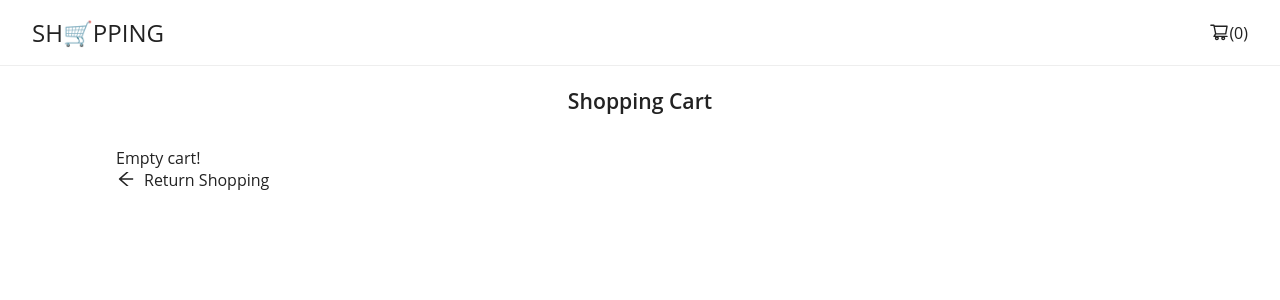
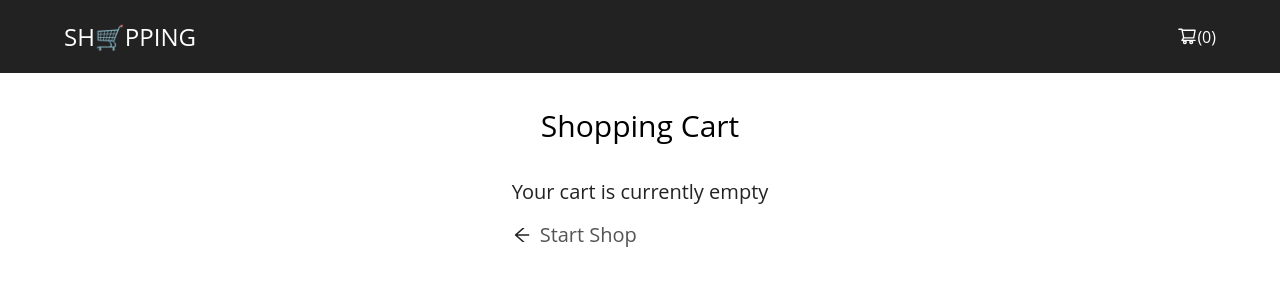
Before and after one commit to Jose-Caldas/Shoes-shopping-cart, a React (Create React App) app: page /cart in a window 1280 px wide. Shown: the top 300 px of the page. Built offline with nearby package versions, Linux system fonts and the light colour scheme.

Commit message:
update cart page

```diff
--- a/src/components/Cart/index.tsx
+++ b/src/components/Cart/index.tsx
@@ -4,11 +4,12 @@ import {
   selectProductsTotalPrice,
 } from '../../app/cartSelectors'
 import { useAppDispatch, useAppSelector } from '../../app/hooks'
-import CartItem from '../cartItem'
 import * as S from './styles'
 import { AiOutlineShoppingCart, AiOutlineArrowLeft } from 'react-icons/ai'
-import Button from '../button'
 import { clearCart } from '../../features/cart/cartSlice'
+import EmptyCart from '../emptyCart'
+import { Link } from 'react-router-dom'
+import CartItem from '../cartItem'
 
 const Cart = () => {
   const { products } = useAppSelector((state) => state.cart)
@@ -27,41 +28,46 @@ const Cart = () => {
         <S.HeaderContent>
           <S.Logo to="/">SH🛒PPING</S.Logo>
           <S.CartView to="/cart">
-            <AiOutlineShoppingCart size={20} />
+            <AiOutlineShoppingCart color="#fff" size={20} />
             <p>({productsCount})</p>
           </S.CartView>
         </S.HeaderContent>
       </S.Header>
-      <S.CartContent>
-        <S.CartTitle>Shopping Cart</S.CartTitle>
-        <S.ProductContainer>
-          {products.length > 0 ? (
-            products.map((product) => (
-              <CartItem key={product.id} product={product} />
-            ))
-          ) : (
-            <>
-              <p>Empty cart!</p>
-              <S.ReturnShop to="/">
-                <AiOutlineArrowLeft size={20} />
-                <p>Return Shopping</p>
-              </S.ReturnShop>
-            </>
-          )}
-          {products.length > 0 && (
-            <S.CartTotal>
-              <div>
-                <span>Total Purchase:</span> R$ {productsTotalPrice}
+      <S.CartTitle>Shopping Cart</S.CartTitle>
+      {products.length > 0 ? (
+        <div className="list-container">
+          <div className="titles">
+            <h3 className="product-title">Product</h3>
+            <h3 className="price">Price</h3>
+            <h3 className="quantity">Quantity</h3>
+            <h3 className="total">Subtotal</h3>
+          </div>
+          {products.map((product) => (
+            <CartItem key={product.id} product={product} />
+          ))}
+          <div className="cart-summary">
+            <button className="clear-cart" onClick={handleClearCart}>
+              Clear Cart
+            </button>
+            <div className="cart-checkout">
+              <div className="subtotal">
+                <span>Purchase Total</span>
+                <span className="amount">${productsTotalPrice}</span>
               </div>
-              <Button title="Clear Cart" onClickHandler={handleClearCart} />
-              <S.ReturnShop to="/">
-                <AiOutlineArrowLeft size={20} />
-                <p>Continue Shopping</p>
-              </S.ReturnShop>
-            </S.CartTotal>
-          )}
-        </S.ProductContainer>
-      </S.CartContent>
+              <p>Taxes and shipping calculated at checkout</p>
+              <button>Check Out</button>
+              <div className="continue-shopping">
+                <Link to="/">
+                  <AiOutlineArrowLeft size={20} />
+                  <span>Continue Shop</span>
+                </Link>
+              </div>
+            </div>
+          </div>
+        </div>
+      ) : (
+        <EmptyCart />
+      )}
     </S.CartContainer>
   )
 }
--- a/src/components/Cart/styles.ts
+++ b/src/components/Cart/styles.ts
@@ -9,6 +9,191 @@ export const CartContainer = styled.div`
   svg {
     color: #222222;
   }
+
+  /* ========================================================= */
+
+  .list-container {
+    padding: 2rem 4rem;
+  }
+  .titles {
+    margin: 2rem 0 1rem 0;
+
+    h3 {
+      font-size: 14px;
+      font-weight: 400;
+      text-transform: uppercase;
+    }
+  }
+
+  .cart-item,
+  .titles {
+    display: grid;
+    align-items: center;
+    grid-template-columns: 3fr 1fr 1fr 1fr;
+    column-gap: 0.5rem;
+  }
+
+  .cart-item {
+    border-top: 1px solid #eee;
+    padding: 1rem 0;
+  }
+
+  .titles .product-title {
+    padding-left: 0.5rem;
+  }
+
+  .titles .total {
+    padding-right: 0.5rem;
+    justify-self: right;
+  }
+
+  .cart-item .cart-product {
+    display: flex;
+  }
+
+  .cart-item .cart-product img {
+    width: 10rem;
+    max-width: 100%;
+    margin-right: 1rem;
+  }
+
+  .cart-item .cart-product h3 {
+    font-weight: 400;
+  }
+
+  .cart-item .cart-product button {
+    border: none;
+    outline: none;
+    margin-top: 0.7rem;
+    cursor: pointer;
+    background: none;
+    color: gray;
+
+    &:hover {
+      color: black;
+    }
+  }
+
+  .cart-product-quantity {
+    display: flex;
+    align-items: flex-start;
+    justify-content: center;
+    width: 130px;
+    max-width: 100%;
+    border: 1px solid rgb(177, 177, 177);
+    border-radius: 5px;
+
+    button {
+      border: none;
+      outline: none;
+      background: none;
+      padding: 0.7rem 1.5rem;
+      cursor: pointer;
+    }
+
+    .count {
+      padding: 0.7rem 0;
+    }
+  }
+
+  .cart-product-total-price {
+    justify-self: right;
+    padding-right: 0.5rem;
+    font-weight: bold;
+  }
+
+  /* Cart summary */
+
+  .cart-summary {
+    display: flex;
+    justify-content: space-between;
+    align-items: flex-start;
+    border-top: 1px solid #eee;
+    padding-top: 2rem;
+
+    .clear-cart {
+      width: 130px;
+      height: 40px;
+      background-color: transparent;
+      color: gray;
+      display: flex;
+      align-items: center;
+      justify-content: center;
+      border-radius: 5px;
+      border: 1px solid #eee;
+      font-weight: 600;
+      transition: all 0.5s ease;
+      text-decoration: none;
+      letter-spacing: 1.15px;
+
+      &:hover {
+        cursor: pointer;
+        background-color: #252422;
+        color: white;
+      }
+    }
+  }
+
+  .cart-checkout {
+    width: 290px;
+    max-width: 100%;
+    padding-right: 0.5rem;
+
+    .subtotal {
+      display: flex;
+      align-items: center;
+      justify-content: space-between;
+      font-size: 20px;
+
+      .amount {
+        font-weight: bold;
+      }
+    }
+
+    p {
+      font-size: 14px;
+      font-weight: 200;
+      margin: 0.5rem 0;
+      color: gray;
+    }
+
+    button {
+      width: 100%;
+      background-color: #252422;
+      color: #fff;
+      display: flex;
+      align-items: center;
+      justify-content: center;
+      border-radius: 10px;
+      border: 1px solid #eee;
+      margin-top: 1rem;
+      padding: 10px;
+      font-weight: 600;
+      transition: all 0.5s ease;
+      text-decoration: none;
+      letter-spacing: 1.15px;
+
+      &:hover {
+        cursor: pointer;
+        background-color: #000;
+      }
+    }
+
+    .continue-shopping {
+      margin-top: 1rem;
+
+      a {
+        display: flex;
+        align-items: center;
+        text-decoration: none;
+        gap: 0.5rem;
+        color: gray;
+        letter-spacing: 1.15px;
+      }
+    }
+  }
+
+  /* ======================================================== */
 `
 
 export const CartContent = styled.div`
@@ -29,12 +214,6 @@ export const ProductContainer = styled.div`
   @media (max-width: 768px) {
     padding: 0;
   }
-`
-
-export const CartTitle = styled.p`
-  font-size: 1.325rem;
-  font-weight: 600;
-  margin-bottom: 2rem;
 `
 
 export const CartTotal = styled.div`
@@ -66,26 +245,37 @@ export const Header = styled.header`
   display: flex;
   align-items: center;
   justify-content: center;
-  border-bottom: 1px solid #eee;
-  padding: 1rem 2rem;
+  padding: 20px 4rem;
+  background-color: #222222;
 `
 
 export const Logo = styled(Link)`
   font-size: 1.5rem;
   text-decoration: none;
-  color: #222;
+  color: #fff;
 `
 
 export const HeaderContent = styled.div`
   display: flex;
   align-items: center;
   justify-content: space-between;
-  width: 1600px;
+  width: 100%;
 `
 
 export const CartView = styled(Link)`
   display: flex;
   text-decoration: none;
+
+  p {
+    color: #fff;
+  }
+`
+
+export const CartTitle = styled.h2`
+  font-size: 30px;
+  font-weight: 400;
+  text-align: center;
+  margin-top: 2rem;
 `
 
 export const ReturnShop = styled(Link)`
--- a/src/components/cartItem/index.tsx
+++ b/src/components/cartItem/index.tsx
@@ -1,19 +1,18 @@
-import { AiOutlinePlus, AiOutlineMinus, AiOutlineClose } from 'react-icons/ai'
-
+import { useAppDispatch } from '../../app/hooks'
+import { AiFillStar } from 'react-icons/ai'
 import * as S from './styles'
-import { useAppDispatch } from '../../app/hooks'
 import {
   decreaseProductQuantity,
   increaseProductQuantity,
   removeProductFromCart,
 } from '../../features/cart/cartSlice'
-import { IProduct } from '../../interface/index'
+import { IProduct } from '../../interface'
 
-export interface CartItemProps {
+export interface CartPageProps {
   product: IProduct
 }
 
-function CartItem({ product }: CartItemProps) {
+function CartItem({ product }: CartPageProps) {
   const dispatch = useAppDispatch()
 
   const handleRemoveClick = () => {
@@ -29,37 +28,39 @@ function CartItem({ product }: CartItemProps) {
   }
 
   return (
-    <S.CartItemContainer>
-      <S.CartItemImage>
-        <img src={product.img} alt={product.title} />
-      </S.CartItemImage>
-
-      <S.CartItemInfo>
-        <p>{product.title}</p>
-        <p>R${product.newPrice}</p>
-
-        <S.CartItemQuantity>
-          <AiOutlineMinus
-            size={20}
-            onClick={handleDecreaseClick}
-            aria-label={`Decrease quantity of ${product.title}`}
-          />
-          <p>{product.quantity}</p>
-          <AiOutlinePlus
-            size={20}
-            onClick={handleIncreaseClick}
-            aria-label={`Increase quantity of ${product.title}`}
-          />
-        </S.CartItemQuantity>
-      </S.CartItemInfo>
-
-      <S.RemoveButton
-        onClick={handleRemoveClick}
-        aria-label={`Remove ${product.title}`}
-      >
-        <p>Remove</p>
-      </S.RemoveButton>
-    </S.CartItemContainer>
+    <S.CartContainer>
+      <S.Content>
+        <div>
+          <div className="cart-items">
+            <div className="cart-item" key={product.id}>
+              <div className="cart-product">
+                <img src={product.img} alt={product.title} />
+                <div>
+                  <h3 className="product-name">{product.title}</h3>
+                  <AiFillStar className="rating-star" />
+                  <AiFillStar className="rating-star" />
+                  <AiFillStar className="rating-star" />
+                  <AiFillStar className="rating-star" />
+                  <p>{product.reviews}</p>
+                  <button onClick={handleRemoveClick}>Remove</button>
+                </div>
+              </div>
+              <div className="cart-product-price">${product.newPrice}</div>
+              <div className="cart-product-quantity">
+                <button onClick={handleDecreaseClick}>-</button>
+                <div className="count">{product.quantity}</div>
+                <button onClick={handleIncreaseClick}>+</button>
+              </div>
+              {product.quantity && (
+                <div className="cart-product-total-price">
+                  ${product.newPrice * product.quantity}
+                </div>
+              )}
+            </div>
+          </div>
+        </div>
+      </S.Content>
+    </S.CartContainer>
   )
 }
 
--- a/src/components/cartItem/styles.ts
+++ b/src/components/cartItem/styles.ts
@@ -1,64 +1,92 @@
 import styled from 'styled-components'
 
-export const CartItemContainer = styled.div`
+export const CartContainer = styled.section`
+  width: 100%;
   display: flex;
   align-items: center;
-  margin-bottom: 2rem;
-  border: 1px solid #eee;
-  border-radius: 4px;
-  padding: 10px;
+  justify-content: center;
+`
+export const Content = styled.div`
+  width: 100%;
 
-  p {
-    color: #222222;
+  .cart-item,
+  .titles {
+    display: grid;
+    align-items: center;
+    grid-template-columns: 3fr 1fr 1fr 1fr;
+    column-gap: 0.5rem;
+  }
+
+  .cart-item {
+    border-top: 1px solid #eee;
+    padding: 1rem 0;
+  }
+
+  .titles .product-title {
+    padding-left: 0.5rem;
+  }
+
+  .titles .total {
+    padding-right: 0.5rem;
+    justify-self: right;
+  }
+
+  .cart-item .cart-product {
+    display: flex;
+  }
+
+  .rating-star {
+    color: #d5ab55;
+  }
+
+  .cart-item .cart-product img {
+    width: 10rem;
+    max-width: 100%;
+    margin-right: 1rem;
+  }
+
+  .cart-item .cart-product h3 {
+    font-weight: 400;
+  }
+
+  .cart-item .cart-product button {
+    border: none;
+    outline: none;
+    margin-top: 0.7rem;
+    cursor: pointer;
+    background: none;
+    color: gray;
+
+    &:hover {
+      color: black;
+    }
+  }
+
+  .cart-product-quantity {
+    display: flex;
+    align-items: flex-start;
+    justify-content: center;
+    width: 130px;
+    max-width: 100%;
+    border: 1px solid rgb(177, 177, 177);
+    border-radius: 5px;
+
+    button {
+      border: none;
+      outline: none;
+      background: none;
+      padding: 0.7rem 1.5rem;
+      cursor: pointer;
+    }
+
+    .count {
+      padding: 0.7rem 0;
+    }
+  }
+
+  .cart-product-total-price {
+    justify-self: right;
+    padding-right: 0.5rem;
+    font-weight: bold;
   }
 `
-
-export const CartItemImage = styled.div`
-  display: flex;
-  align-items: center;
-  border-radius: 10px;
-
-  img {
-    padding: 10px;
-    width: 10rem;
-  }
-`
-
-export const CartItemInfo = styled.div`
-  display: flex;
-  flex-direction: column;
-  margin-left: 20px;
-  flex: 1;
-
-  p:nth-child(1) {
-    font-weight: 600;
-    margin-bottom: 5px;
-  }
-
-  p:nth-child(2) {
-    font-weight: 500;
-  }
-`
-
-export const CartItemQuantity = styled.div`
-  display: flex;
-  align-items: center;
-  margin-top: 10px;
-
-  p {
-    margin-left: 10px;
-    margin-right: 10px;
-  }
-
-  svg:hover {
-    cursor: pointer;
-  }
-`
-
-export const RemoveButton = styled.div`
-  margin-right: 20px;
-
-  &:hover {
-    cursor: pointer;
-  }
-`
--- /dev/null
+++ b/src/components/emptyCart/index.tsx
@@ -0,0 +1,21 @@
+import { Link } from 'react-router-dom'
+import * as S from './styles'
+import { AiOutlineArrowLeft } from 'react-icons/ai'
+
+function EmptyCart() {
+  return (
+    <S.EmptyContainer>
+      <div>
+        <p>Your cart is currently empty</p>
+        <div className="start-shopping">
+          <Link to="/">
+            <AiOutlineArrowLeft size={20} />
+            <span>Start Shop</span>
+          </Link>
+        </div>
+      </div>
+    </S.EmptyContainer>
+  )
+}
+
+export default EmptyCart
--- /dev/null
+++ b/src/components/emptyCart/styles.ts
@@ -0,0 +1,20 @@
+import styled from 'styled-components'
+
+export const EmptyContainer = styled.div`
+  font-size: 20px;
+  margin-top: 2rem;
+  color: rgb(84, 84, 84);
+  display: flex;
+  flex-direction: column;
+  align-items: center;
+
+  .start-shopping a {
+    display: flex;
+    align-items: center;
+    gap: 0.5rem;
+    margin-top: 1rem;
+    color: rgb(84, 84, 84);
+
+    text-decoration: none;
+  }
+`
--- a/src/components/navigation/index.tsx
+++ b/src/components/navigation/index.tsx
@@ -54,7 +54,7 @@ function Navigation({ handleInputChange, query }: NavigationProps) {
           <FiHeart className="nav-icons" />
         </a>
         <S.CartView to="/cart">
-          <AiOutlineShoppingCart className="nav-icons" />
+          <AiOutlineShoppingCart color="#fff" className="nav-icons" />
           <p>({productsCount})</p>
         </S.CartView>
         <a href="/">
--- a/src/components/navigation/styles.ts
+++ b/src/components/navigation/styles.ts
@@ -6,9 +6,7 @@ export const Navigation = styled.section`
   justify-content: space-around;
   align-items: center;
   padding: 20px;
-  margin-left: 2rem;
-  border-bottom: 2px solid #f3f3f3;
-  z-index: 999;
+  background-color: #222222;
 
   .nav-container {
     display: flex;
@@ -58,6 +56,16 @@ export const MobileMenu = styled.button`
 
 export const Profile = styled.div`
   display: flex;
+
+  color: #fff;
+
+  p {
+    color: #fff;
+  }
+
+  .nav-icons {
+    color: #fff;
+  }
 
   @media screen and (max-width: 768px) {
     display: none;
--- a/src/components/sidebar/index.tsx
+++ b/src/components/sidebar/index.tsx
@@ -14,9 +14,11 @@ function Sidebar({ handleChange }: SidebarProps) {
         <S.LogoContainer>
           <h1 className="sidebar-title">SH🛒PPING</h1>
         </S.LogoContainer>
-        <Category handleChange={handleChange} />
-        <Price handleChange={handleChange} />
-        <Colors handleChange={handleChange} />
+        <S.FilterContainer>
+          <Category handleChange={handleChange} />
+          <Price handleChange={handleChange} />
+          <Colors handleChange={handleChange} />
+        </S.FilterContainer>
       </S.Sidebar>
     </>
   )
--- a/src/components/sidebar/styles.ts
+++ b/src/components/sidebar/styles.ts
@@ -8,7 +8,7 @@ export const Sidebar = styled.section`
   border-right: 2px solid #e5e5e5;
   display: flex;
   flex-direction: column;
-  margin-left: 30px;
+
   gap: 20px;
 
   @media screen and (max-width: 768px) {
@@ -16,13 +16,20 @@ export const Sidebar = styled.section`
   }
 `
 
+export const FilterContainer = styled.div`
+  margin-left: 30px;
+`
+
 export const LogoContainer = styled.div`
   margin-bottom: 4rem;
+  background-color: #222222;
+  padding-bottom: 20px;
+  padding-left: 2rem;
 
   h1 {
     font-size: 1.5rem;
     text-decoration: none;
-    color: #222;
+    color: #fff;
     font-weight: normal;
     margin-top: 1.5rem;
   }
```
